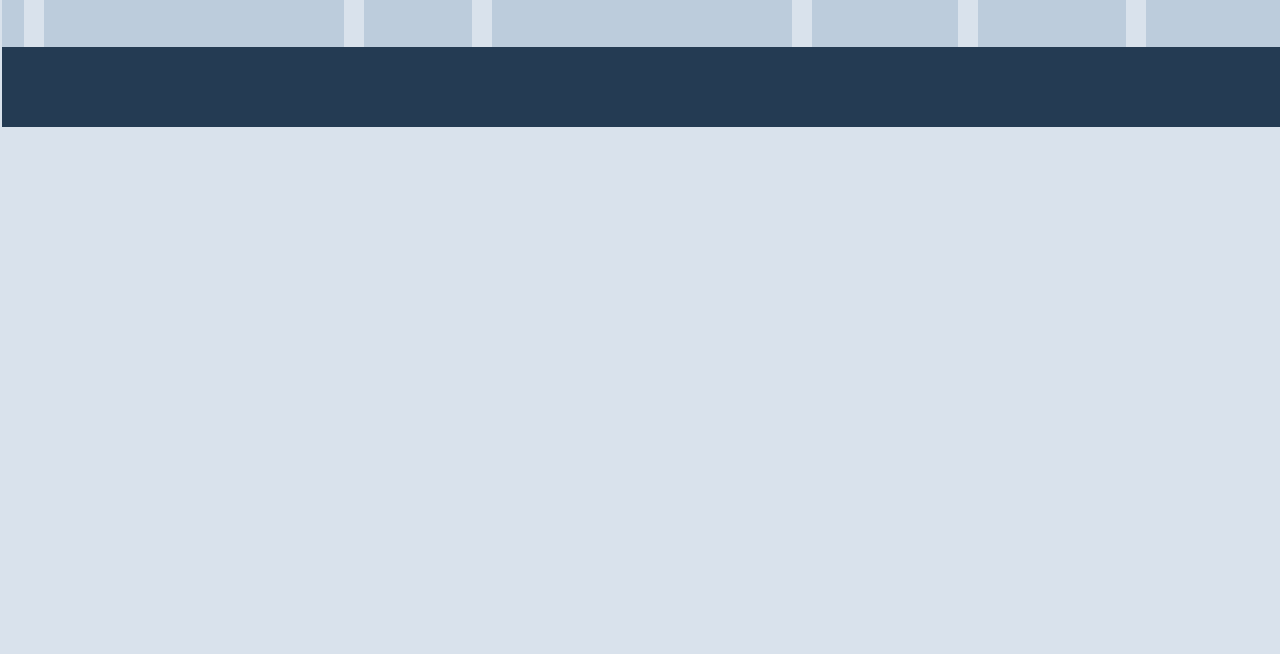
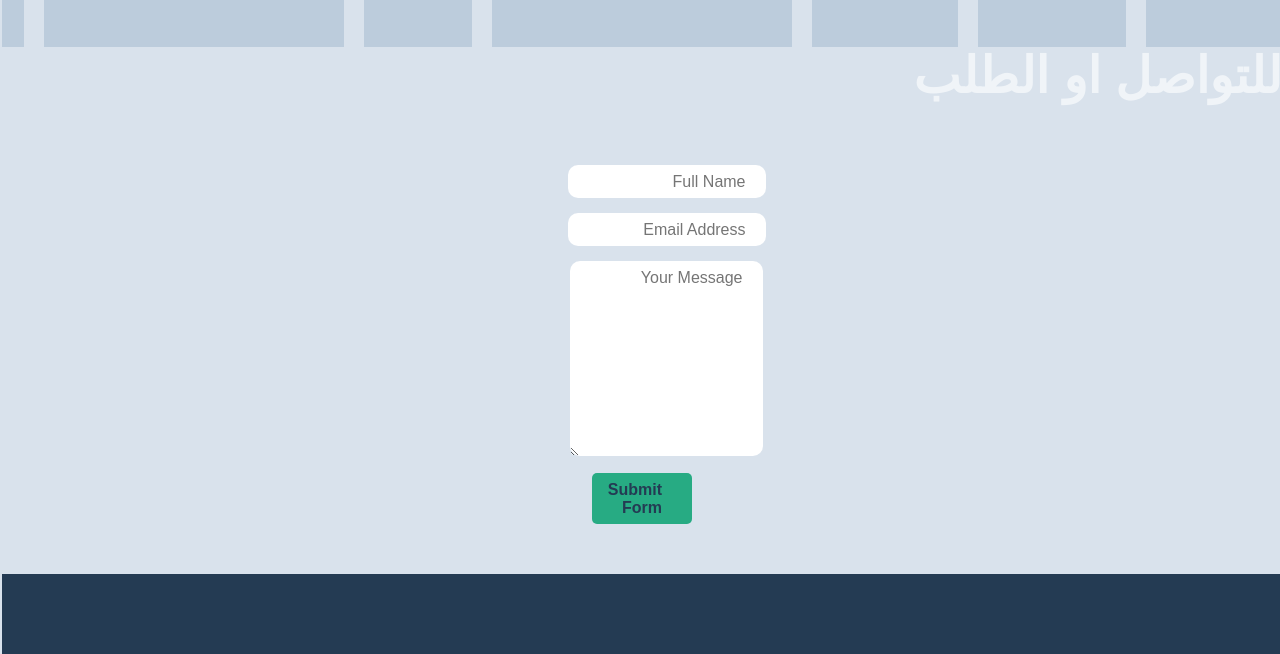
Before and after one commit to Hazem549/BeFashion, a plain HTML site: page index.html in a window 1280 px wide. Shown: the part 1314-1968 px from the top of the page. Before the commit the page ends 1441 px from the top, so only its background shows below. Drawn offline with Linux system fonts and the light colour scheme.

Commit message:
Update index.html

```diff
--- a/index.html
+++ b/index.html
@@ -109,6 +109,25 @@
         </div> </section> </div>
       </section>
 
+
+      <div class="container">
+        <h1>للتواصل او الطلب</h1>
+        <form target="_blank" action="https://formsubmit.hazeamahmed02@gmail.com" method="POST">
+          <div class="form-group">
+            <div class="form-row">
+              <div class="col">
+                <input type="text" name="name" class="form-control" placeholder="Full Name" required>
+              </div>
+              <div class="col">
+                <input type="email" name="email" class="form-control" placeholder="Email Address" required>
+              </div>
+            </div>
+          </div>
+          <div class="form-group">
+            <textarea placeholder="Your Message" class="form-control" name="message" rows="10" required></textarea>
+          </div>
+          <button type="submit" class="btn btn-lg btn-dark btn-block">Submit Form</button>
+        </form>
       <footer>
 
       </footer>
```
